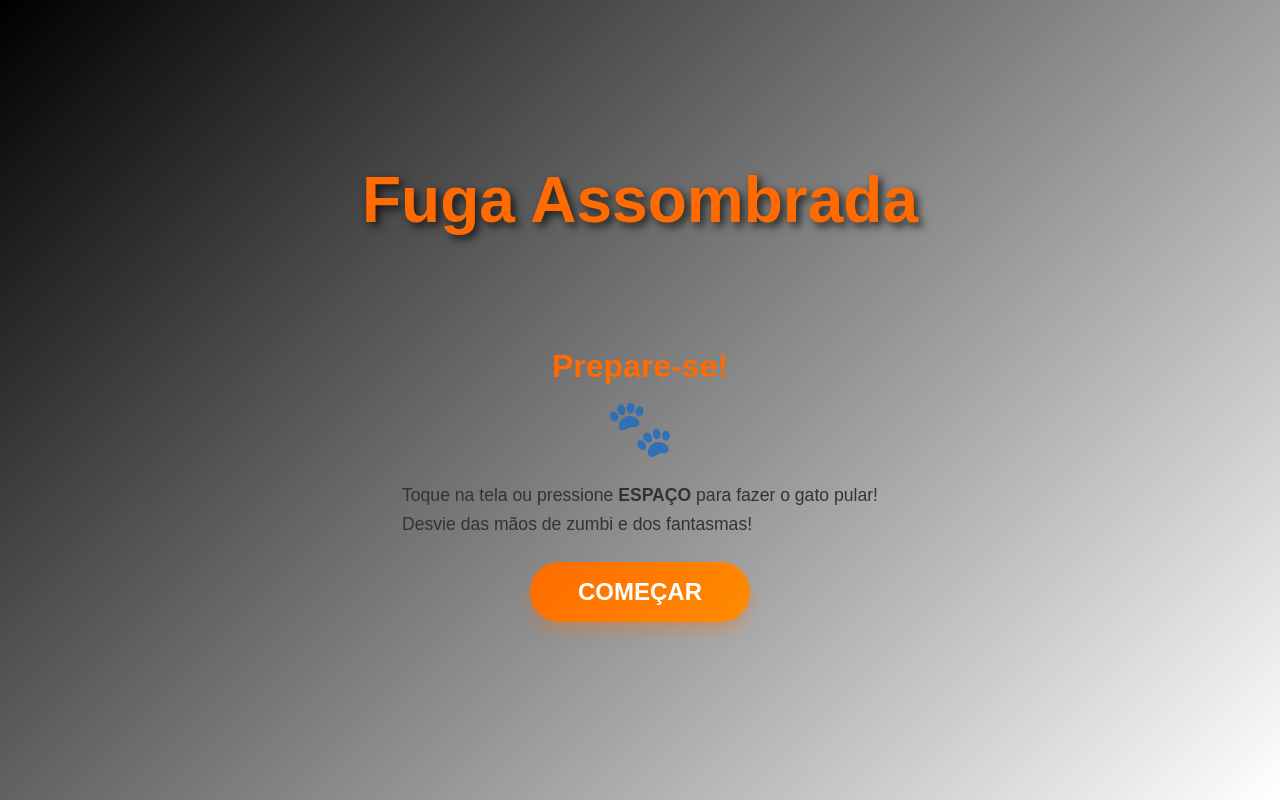
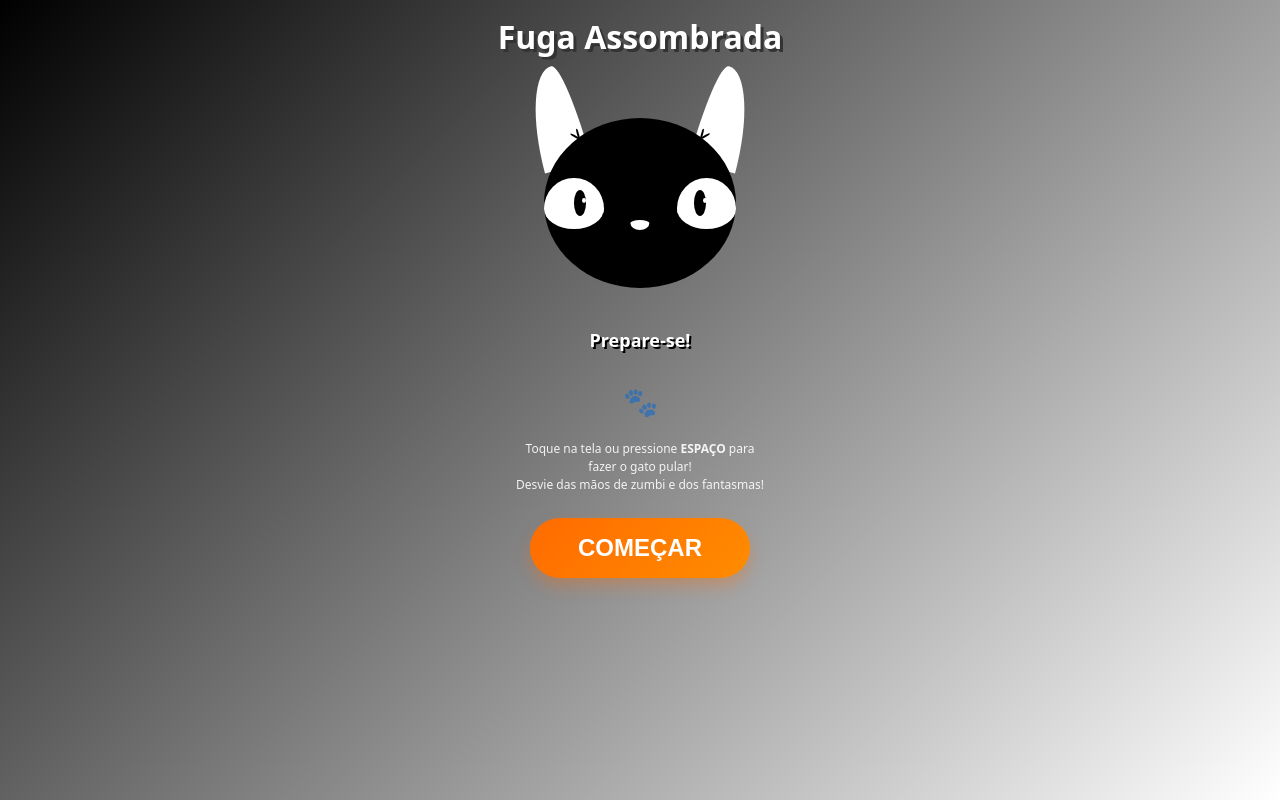
Before and after one commit to sabrinaalves-1/animacao1, a plain HTML site: page index.html in a window 1280 px wide. Drawn offline with Linux system fonts and the light colour scheme.

Commit message:
Update style.css

```diff
--- a/style.css
+++ b/style.css
@@ -548,3 +548,246 @@ body {
 .restart-button:active {
   transform: translateY(0);
 }
+:root {
+  --color-black: #000000; /* Fundo mais preto */
+  --color-white: #ffffff;
+  --size: 170px;
+}
+
+/* === GERAL === */
+html, body {
+  height: 100%;
+  margin: 0;
+  display: flex;
+  align-items: center;
+  justify-content: center;
+  background: var(--color-black);
+  font-family: 'Press Start 2P', system-ui, monospace;
+  color: var(--color-white);
+}
+
+/* === TELA DE START === */
+.start-screen {
+  text-align: center;
+  display: flex;
+  flex-direction: column;
+  align-items: center;
+  justify-content: flex-start;
+  height: 100%;
+  padding-top: 20px;
+  box-sizing: border-box;
+}
+
+/* Título */
+.title {
+  font-size: 32px;
+  color: var(--color-white);
+  text-shadow: 3px 3px #333;
+  margin-top: 10px;
+  margin-bottom: 60px;
+}
+
+/* === GATO === */
+.cat {
+  position: relative;
+  height: var(--size);
+  width: calc(var(--size) * 1.13);
+  margin: 0 auto 25px auto;
+}
+
+/* Orelhas */
+.ear {
+  position: absolute;
+  top: -30%;
+  height: 60%;
+  width: 25%;
+  background: var(--color-white);
+}
+
+.ear::before,
+.ear::after {
+  content: '';
+  position: absolute;
+  bottom: 24%;
+  height: 10%;
+  width: 5%;
+  border-radius: 50%;
+  background: var(--color-black);
+}
+
+.ear--left {
+  left: -7%;
+  border-radius: 70% 30% 0% 0% / 100% 100% 0% 0%;
+  transform: rotate(-15deg);
+}
+
+.ear--left::before,
+.ear--left::after {
+  right: 10%;
+}
+
+.ear--left::after {
+  transform-origin: 50% 100%;
+  transform: rotate(-45deg);
+}
+
+.ear--right {
+  right: -7%;
+  border-radius: 30% 70% 0% 0% / 100% 100% 0% 0%;
+  transform: rotate(15deg);
+}
+
+.ear--right::before,
+.ear--right::after {
+  left: 10%;
+}
+
+.ear--right::after {
+  transform-origin: 50% 100%;
+  transform: rotate(45deg);
+}
+
+/* Face */
+.face {
+  position: absolute;
+  height: 100%;
+  width: 100%;
+  background: var(--color-black);
+  border-radius: 50%;
+}
+
+/* Olhos */
+.eye {
+  position: absolute;
+  top: 35%;
+  height: 30%;
+  width: 31%;
+  background: var(--color-white);
+  border-radius: 50% 50% 50% 50% / 60% 60% 40% 40%;
+  overflow: hidden;
+}
+
+.eye::after {
+  content: '';
+  position: absolute;
+  top: 0;
+  left: 0;
+  height: 0;
+  width: 100%;
+  border-radius: 0 0 50% 50% / 0 0 40% 40%;
+  background: var(--color-black);
+  animation: blink 4s infinite ease-in;
+}
+
+@keyframes blink {
+  0%, 90% { height: 0; }
+  92.5% { height: 100%; }
+  95% { height: 0; }
+  97.5% { height: 100%; }
+  100% { height: 0; }
+}
+
+.eye::before {
+  content: '';
+  position: absolute;
+  top: 60%;
+  height: 10%;
+  width: 15%;
+  background: var(--color-white);
+  border-radius: 50%;
+}
+
+.eye--left {
+  left: 0;
+}
+
+.eye--left::before {
+  right: -5%;
+}
+
+.eye--right {
+  right: 0;
+}
+
+.eye--right::before {
+  left: -5%;
+}
+
+/* Pupilas */
+.eye-pupil {
+  position: absolute;
+  top: 25%;
+  height: 50%;
+  width: 20%;
+  background: var(--color-black);
+  border-radius: 50%;
+  animation: look-around 4s infinite;
+}
+
+@keyframes look-around {
+  0% { transform: translate(0, 0); }
+  5%, 10% { transform: translate(50%, -25%); }
+  15%, 20% { transform: translate(-100%, -25%); }
+  25%, 100% { transform: translate(0, 0); }
+}
+
+.eye--left .eye-pupil {
+  right: 30%;
+}
+
+.eye--right .eye-pupil {
+  left: 30%;
+}
+
+.eye-pupil::after {
+  content: '';
+  position: absolute;
+  top: 30%;
+  right: -5%;
+  height: 20%;
+  width: 35%;
+  border-radius: 50%;
+  background: var(--color-white);
+}
+
+/* Focinho */
+.muzzle {
+  position: absolute;
+  top: 60%;
+  left: 50%;
+  height: 6%;
+  width: 10%;
+  background: var(--color-white);
+  transform: translateX(-50%);
+  border-radius: 50% 50% 50% 50% / 30% 30% 70% 70%;
+}
+
+/* === TEXTO E INDICAÇÃO DE TOQUE === */
+.get-ready h2 {
+  font-size: 18px;
+  color: var(--color-white);
+  margin: 0 0 15px 0;
+  text-shadow: 2px 2px #000;
+}
+
+/* Indicador de toque */
+.tap-indicator {
+  font-size: 28px;
+  margin-top: 30px;
+  animation: pulse 1.2s infinite alternate ease-in-out;
+}
+
+@keyframes pulse {
+  0% { transform: scale(1); opacity: 0.6; }
+  100% { transform: scale(1.3); opacity: 1; }
+}
+
+/* Texto explicativo */
+.instructions {
+  color: var(--color-white);
+  font-size: 12px;
+  opacity: 0.9;
+  margin-top: 20px;
+  max-width: 260px;
+  line-height: 1.5;
+}
```
